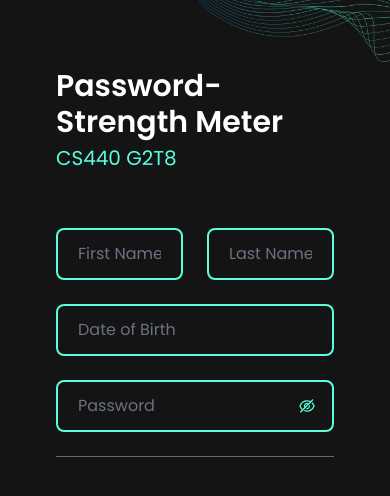
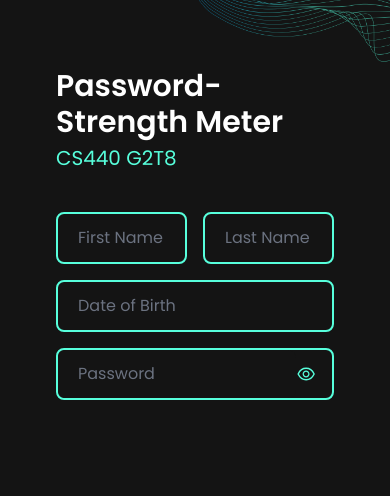
Before and after one commit to felicepng/password-strength-meter, a Next.js app: page / in a window 390 px wide. Shown: the top 496 px of the page. Built offline with nearby package versions, Linux system fonts and the light colour scheme.

Commit message:
Edit padding and remove unused dependencies

```diff
--- a/pages/api/password.ts
+++ /dev/null
@@ -1,26 +0,0 @@
-// Next.js API route support: https://nextjs.org/docs/api-routes/introduction
-import type { NextApiRequest, NextApiResponse } from 'next';
-import bcrypt from 'bcrypt';
-
-type UserCredentials = {
-  username: string;
-  password: string;
-};
-
-const SHARED_KEY = process.env.SHARED_KEY || 'CS440';
-const BUFFER: UserCredentials[] = [];
-
-export default async function handler(
-  req: NextApiRequest,
-  res: NextApiResponse<UserCredentials>
-) {
-  const { username, password } = req.body;
-
-  const salt = await bcrypt.genSalt(10);
-  const hash = await bcrypt.hash(password, salt);
-  const payload = { username, password: hash };
-
-  BUFFER.push({ username, password: hash });
-
-  res.status(200).json(payload);
-}
--- a/pages/index.tsx
+++ b/pages/index.tsx
@@ -1,22 +1,15 @@
 import type { NextPage } from 'next';
 import { useEffect, useState } from 'react';
 import zxcvbn, { IZXCVBNResult } from 'zxcvbn-typescript';
-import axios from 'axios';
-import hmacSHA256 from 'crypto-js/sha256';
 import { AiOutlineEye, AiOutlineEyeInvisible } from 'react-icons/ai';
 import PasswordSummary from '../components/PasswordSummary';
 import SequenceItem from '../components/SequenceItem';
-
-const BASE_URL = process.env.BASE_URL || 'http://localhost:3000/';
-const axiosInstance = axios.create({
-  baseURL: BASE_URL + 'api/',
-});
 
 const Home: NextPage = () => {
   const [firstName, setFirstName] = useState<string>('');
   const [lastName, setLastName] = useState<string>('');
   const [password, setPassword] = useState<string>('');
-  const [isPasswordHidden, setIsPasswordHidden] = useState<boolean>(true);
+  const [isPasswordHidden, setIsPasswordHidden] = useState<boolean>(false);
   const [dateOfBirth, setDateOfBirth] = useState<string>('');
   const [zxcvbnResult, setZxcvbnResult] = useState<IZXCVBNResult | null>(null);
 
@@ -37,9 +30,10 @@ const Home: NextPage = () => {
         <div className="text-3xl md:text-4xl font-poppins-semibold mt-1">Password-Strength Meter</div>
         <div className="text-xl text-secondary mt-1">CS440 G2T8</div>
 
-        <div className="mt-14 grid lg:grid-cols-3 gap-x-20">
-          <div className="lg:col-span-2 space-y-6 items-center">
-            <div className="flex justify-between w-full gap-x-6">
+        <div className="mt-10 md:mt-14 grid lg:grid-cols-3 gap-x-20">
+          <div className="flex flex-col gap-y-5 md:gap-y-6 lg:col-span-2 space-y-6 w-full">
+            <div className="flex flex-col gap-y-4 md:gap-y-6">
+              <div className="flex justify-between w-full gap-x-4 md:gap-x-6">
                 <input
                   className="w-full focus:outline-none placeholder-gray-500 bg-primary px-5 py-3 border-2 border-secondary rounded-lg"
                   placeholder="First Name"
@@ -59,7 +53,7 @@ const Home: NextPage = () => {
                 value={dateOfBirth}
                 onChange={(e) => setDateOfBirth(e.target.value)}
               />
-            <div className="border-2 border-secondary rounded-lg w-full gap-x-6 flex items-center justify-between">
+              <div className="border-2 border-secondary rounded-lg w-full flex items-center justify-between">
                 <input
                   className="w-full focus:outline-none rounded-lg placeholder-gray-500 bg-primary px-5 py-3 "
                   placeholder="Password"
@@ -73,11 +67,11 @@ const Home: NextPage = () => {
                     <AiOutlineEye className="text-secondary w-6 h-6 cursor-pointer mr-4" onClick={() => setIsPasswordHidden(true)} />
                 }
               </div>
-
-            <hr className="opacity-40" />
+            </div>
+            <hr className={`opacity-40 ${!password && "hidden"}`} />
 
             <div className="flex flex-col w-full">
-              <div className="flex w-full flex-wrap gap-4 mt-3 mb-6">
+              <div className="flex w-full flex-wrap gap-4 mb-6">
                 {zxcvbnResult?.sequence.map((sequence, index) => {
                   return (
                     <SequenceItem key={index} sequence={sequence} />
```
Also changed, not shown: package.json (+1 -7 lines), 1 other file (tests, documents, lock files or other folders). Lines whose indentation alone changed are shown as unchanged.
